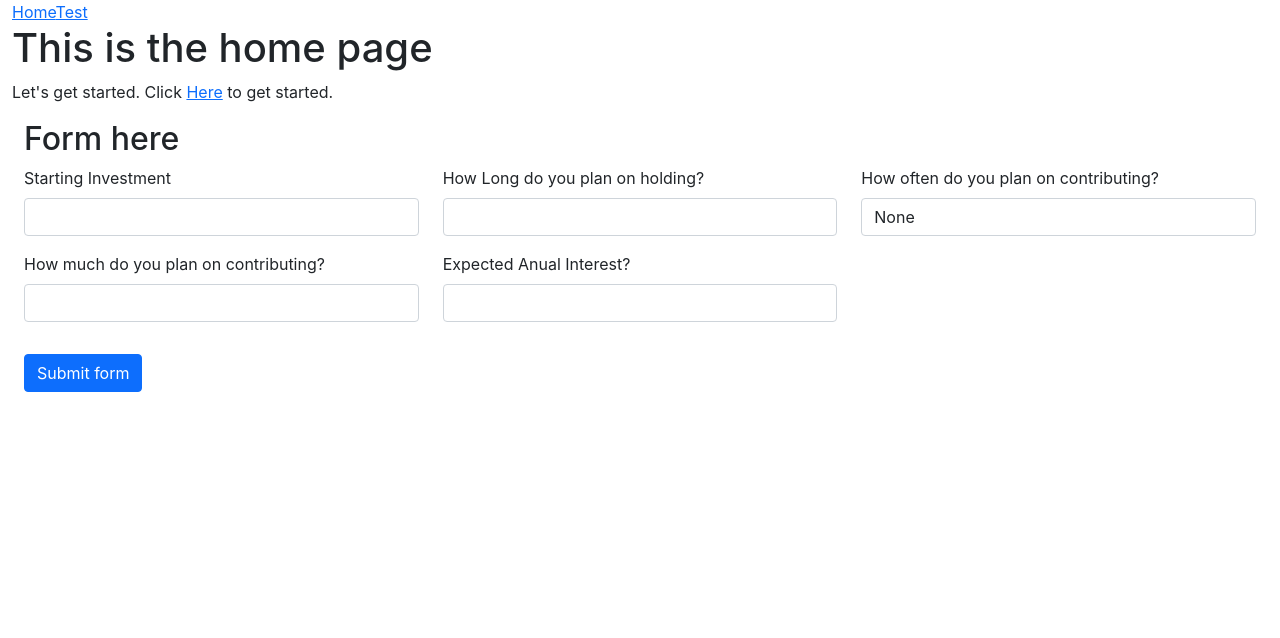
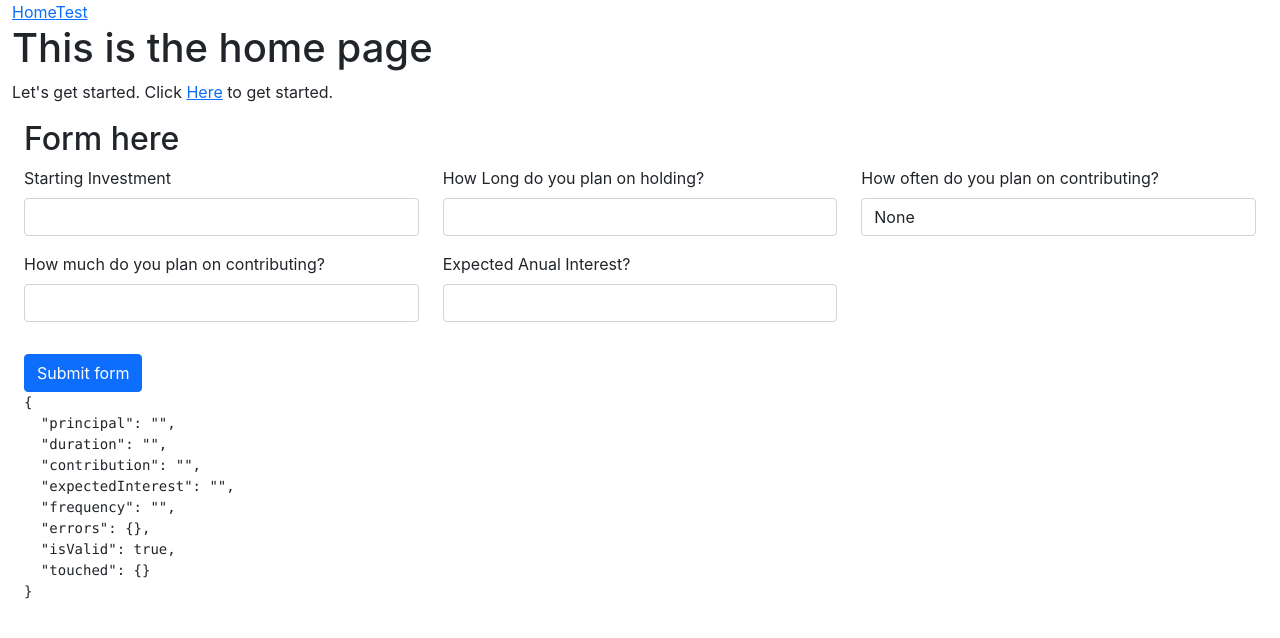
Before and after one commit to richarddowdy/to-the-moon, a React (Create React App) app: page / in a window 1280 px wide. Shown: the top 638 px of the page. Built offline with nearby package versions, Linux system fonts and the light colour scheme.

Commit message:
finally think validation is starting to work

```diff
--- a/src/components/InputForm.js
+++ b/src/components/InputForm.js
@@ -1,14 +1,14 @@
 import React from "react";
 import { Form, Row, Col, Button, InputGroup } from "react-bootstrap";
 import { Formik } from "formik";
-import * as yup from "yup";
+import * as Yup from "yup";
 
-const schema = yup.object().shape({
-  principal: yup.number().required(),
-  duration: yup.number().required(),
-  contribution: yup.number(),
-  expectedInterest: yup.number(),
-  frequency: yup.number(),
+const validationSchema = Yup.object().shape({
+  principal: Yup.number().required(),
+  duration: Yup.number().required(),
+  contribution: Yup.number(),
+  expectedInterest: Yup.number().required(),
+  frequency: Yup.string(),
 });
 
 export default function InputForm({ setInvestmentData }) {
@@ -16,17 +16,20 @@ export default function InputForm({ setInvestmentData }) {
     <>
       <h2>Form here</h2>
       <Formik
-        validationSchema={schema}
+        validationSchema={validationSchema}
+        onSubmit={(values, errors, isValidating, isValid) => {
+          setInvestmentData(values);
+          console.log("Form submitted", values);
+          console.log("Form ERRORS", errors);
+          console.log("isValidating = ", isValidating);
+          console.log("IS VALID = ", isValid);
+        }}
         initialValues={{
           principal: "",
           duration: "",
           contribution: "",
           expectedInterest: "",
           frequency: "",
-        }}
-        onSubmit={(values) => {
-          setInvestmentData(values);
-          console.log("Form submitted", values);
         }}
       >
         {({ values, touched, isValid, errors, handleSubmit, handleChange, handleBlur }) => (
@@ -39,9 +42,11 @@ export default function InputForm({ setInvestmentData }) {
                   name="principal"
                   value={values.principal}
                   onChange={handleChange}
-                  isValid={touched.principal && !errors.principal}
+                  onBlur={handleBlur}
+                  // isValid={touched.principal && !errors.principal}
+                  isInvalid={!!errors.principal}
                 />
-                <Form.Control.Feedback type="invalid">{errors.state}</Form.Control.Feedback>
+                <Form.Control.Feedback type="invalid">{errors.principal}</Form.Control.Feedback>
               </Form.Group>
               <Form.Group className="mb-3" md="4" as={Col} controlId="validationFormik02">
                 <Form.Label>How Long do you plan on holding?</Form.Label>
@@ -50,9 +55,11 @@ export default function InputForm({ setInvestmentData }) {
                   name="duration"
                   value={values.duration}
                   onChange={handleChange}
-                  isValid={touched.duration && !errors.duration}
+                  onBlur={handleBlur}
+                  // isValid={touched.duration && !errors.duration}
+                  isInvalid={!!errors.duration}
                 />
-                <Form.Control.Feedback type="invalid">{errors.state}</Form.Control.Feedback>
+                <Form.Control.Feedback type="invalid">{errors.duration}</Form.Control.Feedback>
               </Form.Group>
               <Form.Group className="mb-3" md="4" as={Col} controlId="validationFormik04">
                 <Form.Label>How often do you plan on contributing?</Form.Label>
@@ -62,7 +69,8 @@ export default function InputForm({ setInvestmentData }) {
                   defaultValue={values.frequency || null}
                   onChange={handleChange}
                   onBlur={handleBlur}
-                  isValid={touched.contribution && !errors.contribution}
+                  // isValid={touched.frequency && !errors.frequency}
+                  isInvalid={!!errors.frequency}
                 >
                   <option value={null}>None</option>
                   <option value={26}>Every two weeks.</option>
@@ -72,7 +80,7 @@ export default function InputForm({ setInvestmentData }) {
                   <option value={2}>Twice a year.</option>
                   <option value={1}>Once a year.</option>
                 </Form.Control>
-                <Form.Control.Feedback type="invalid">{errors.state}</Form.Control.Feedback>
+                <Form.Control.Feedback type="invalid">{errors.frequency}</Form.Control.Feedback>
               </Form.Group>
               <Form.Group className="mb-3" md="4" as={Col} controlId="validationFormik03">
                 <Form.Label>How much do you plan on contributing?</Form.Label>
@@ -81,9 +89,12 @@ export default function InputForm({ setInvestmentData }) {
                   name="contribution"
                   value={values.contribution}
                   onChange={handleChange}
-                  isValid={touched.contribution && !errors.contribution}
+                  onBlur={handleBlur}
+                  isInvalid={!!errors.contribution}
+
+                  // isValid={touched.contribution && !errors.contribution}
                 />
-                <Form.Control.Feedback type="invalid">{errors.state}</Form.Control.Feedback>
+                <Form.Control.Feedback type="invalid">{errors.contribution}</Form.Control.Feedback>
               </Form.Group>
               <Form.Group className="mb-3" md="4" as={Col} controlId="validationFormik03">
                 <Form.Label>Expected Anual Interest?</Form.Label>
@@ -92,12 +103,18 @@ export default function InputForm({ setInvestmentData }) {
                   name="expectedInterest"
                   value={values.expectedInterest}
                   onChange={handleChange}
-                  isValid={touched.expectedInterest && !errors.expectedInterest}
+                  onBlur={handleBlur}
+                  isInvalid={!!errors.expectedInterest}
+
+                  // isValid={touched.expectedInterest && !errors.expectedInterest}
                 />
-                <Form.Control.Feedback type="invalid">{errors.state}</Form.Control.Feedback>
+                <Form.Control.Feedback type="invalid">{errors.expectedInterest}</Form.Control.Feedback>
               </Form.Group>
             </Row>
             <Button type="submit">Submit form</Button>
+            <Row>
+              <pre style={{ margin: "0 auto" }}>{JSON.stringify({ ...values, errors, isValid, touched }, null, 2)}</pre>
+            </Row>
           </Form>
         )}
       </Formik>
```
